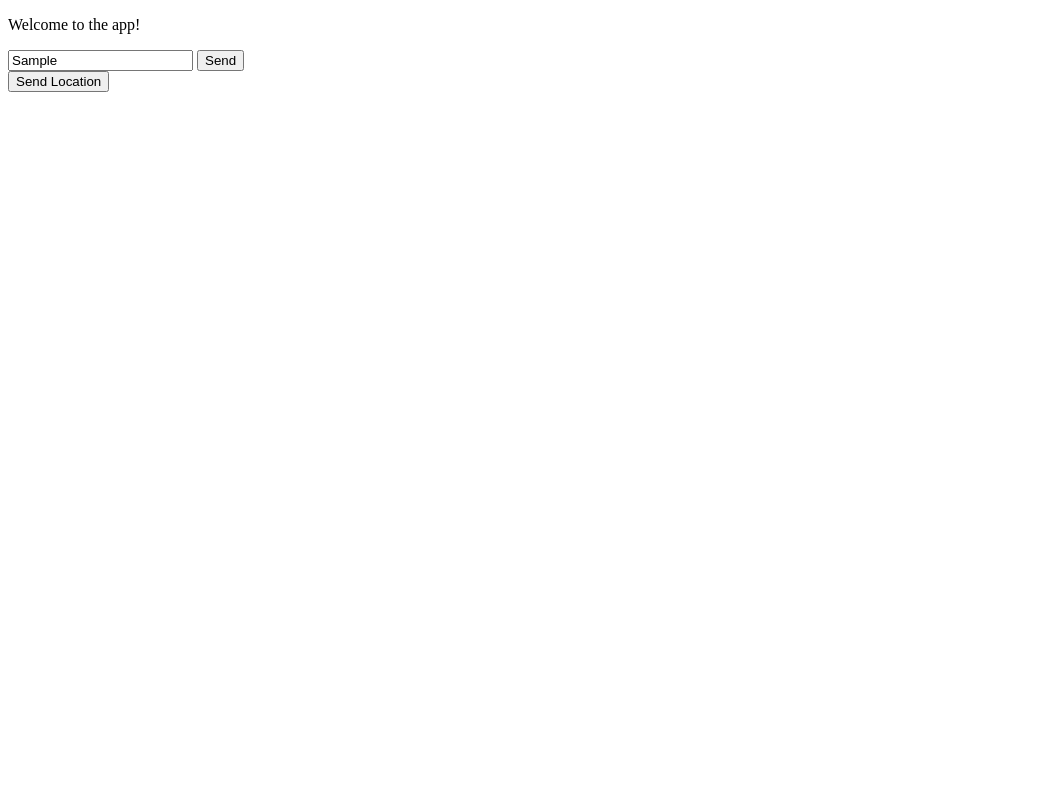
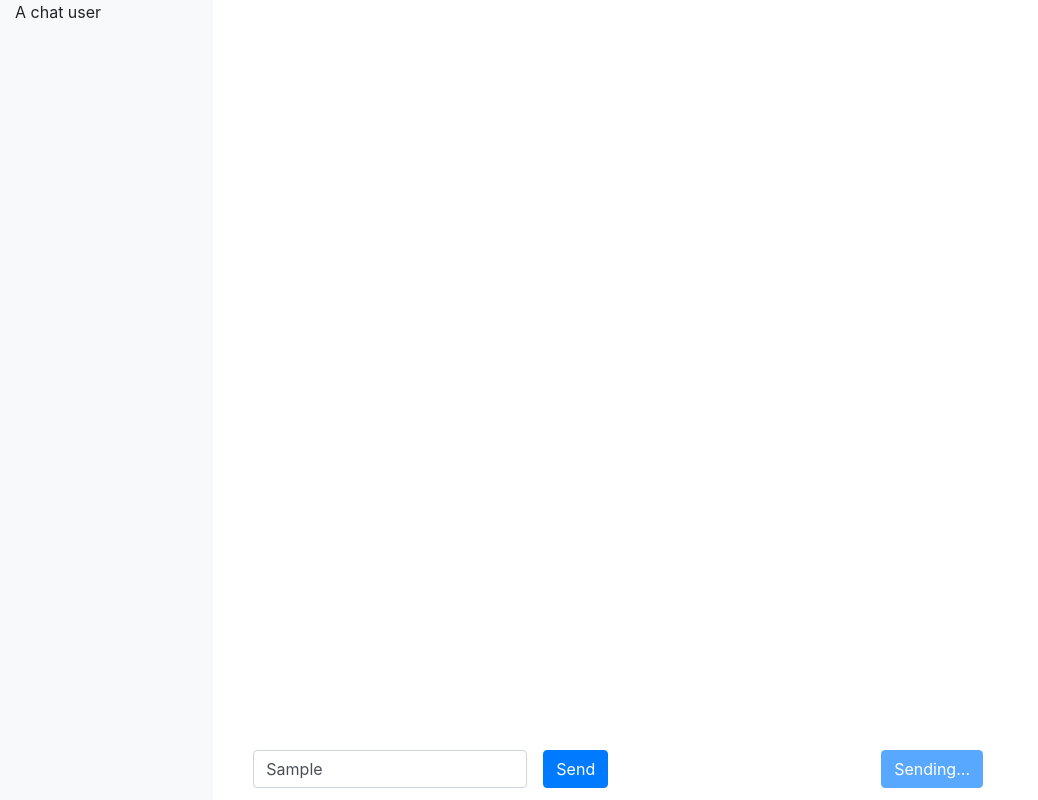
Before and after one commit to LuisGVV/node-playground-app, a website: page public/index.html in a window 1280 px wide. Both pictures are taken after typing "Sample" into the empty fields and a click on the button "Send Location". Shown: the whole page, without its empty margins (0-1038 px from the left). Drawn offline with nearby package versions, Linux system fonts and the light colour scheme; no server answers.

Commit message:
Added UX impromvents
-Added bootstrap
-Added form and simple UI feedback when sending data

```diff
--- /dev/null
+++ b/public/css/styles.css
@@ -0,0 +1,13 @@
+nav {
+    height: 100vh;
+}
+
+main {
+    height: 100vh;
+
+}
+
+.messages-container {
+    height: calc(100vh - 50px);
+    list-style-type: none;
+}
--- a/public/index.html
+++ b/public/index.html
@@ -2,30 +2,48 @@
 
 <!DOCTYPE html>
 <html>
+
 <head>
     <meta charset="utf-8" />
     <meta http-equiv="X-UA-Compatible" content="IE=edge">
     <title>Node Playground App</title>
     <meta name="viewport" content="width=device-width, initial-scale=1">
+    <link rel="stylesheet" href="https://stackpath.bootstrapcdn.com/bootstrap/4.2.1/css/bootstrap.min.css" integrity="sha384-GJzZqFGwb1QTTN6wy59ffF1BuGJpLSa9DkKMp0DgiMDm4iYMj70gZWKYbI706tWS"
+        crossorigin="anonymous">
+    <link rel="stylesheet" href="/css/styles.css">
 </head>
+
 <body>
-    <p>Welcome to the app!</p>
+    <div class="container-fluid">
+        <div class="row">
+            <nav class="col-md-2 d-none d-md-block bg-light sidebar">
+                <div class="sidebar-sticky">
+                    <ul class="nav flex-column">
+                        <li class="nav-item">
+                            A chat user
+                        </li>
+                    </ul>
+                </div>
+            </nav>
+            <main role="main" class="col-md-9 col-lg-10 px-4">
+                <ul id="messages"
+                    class="messages-container list-group">
+                </ul>
+                <form class="form-inline chat-footer" action="" id="message-form">
+                    <div class="form-group mx-sm-3 mb-2">
+                        <input class="form-control" type="text" name="message" placeholder="Type a message" autofocus autocomplete="off"/>
+                    </div>
+                    <button class="btn btn-primary mr-auto mb-2">Send</button>
+                    <button class="btn btn-primary mr-auto mb-2" id="send-location">Send Location</button>
+                </form>
+            </main>
+        </div>
+    </div>
 
-    <ol id="messages">
-    </ol>
-
-    <form action="" id="message-form">
-        <input type="text"
-            name="message"
-            placeholder="Type a message"/>
-        <button>Send</button>
-    </form>
-    <button id="send-location">Send Location</button>
-    <script
-        src="https://code.jquery.com/jquery-3.3.1.min.js"
-        integrity="sha256-FgpCb/KJQlLNfOu91ta32o/NMZxltwRo8QtmkMRdAu8="
+    <script src="https://code.jquery.com/jquery-3.3.1.min.js" integrity="sha256-FgpCb/KJQlLNfOu91ta32o/NMZxltwRo8QtmkMRdAu8="
         crossorigin="anonymous"></script>
     <script src="/socket.io/socket.io.js"></script>
     <script src="/js/index.js"></script>
 </body>
+
 </html>
--- a/public/js/index.js
+++ b/public/js/index.js
@@ -35,17 +35,20 @@ socket.on('newLocationMessage', function newLocationMessage(message) {
 $("#message-form").on("submit", function onSubmit(event) {
     event.preventDefault();
 
-    var text = $("[name=message]").val();
+    var textInput = $("[name=message]"),
+        text = textInput.val();
 
+    if(text.trim() !== "") {
         socket.emit('createMessage',
             {
                 from: 'Frank',
                 text,
             },
-        function acknowledgeCreateMessage(data) {
-            console.log(data);
+            function acknowledgeCreateMessage(_data) {
+                textInput.val("");
             }
         );
+    }
 });
 
 var locationButton = $("#send-location");
@@ -55,8 +58,11 @@ locationButton.on("click", function onClick(_event) {
         return alert("Geolocation not supported by your browser");
     }
 
+    locationButton.attr("disabled", "disabled").text("Sending...");;
+
     navigator.geolocation.getCurrentPosition(
         function success({ coords: { latitude, longitude } }) {
+            locationButton.removeAttr("disabled").text("Send location");
             socket.emit('sendLocation',
                 {
                     latitude,
@@ -68,6 +74,7 @@ locationButton.on("click", function onClick(_event) {
             );
         },
         function error() {
+            locationButton.removeAttr("disabled").text("Send location");
             alert("Unable to prompt location");
         }
     );
```
Lines whose indentation alone changed are shown as unchanged.
